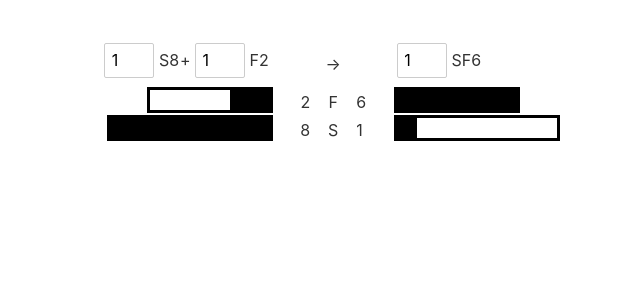
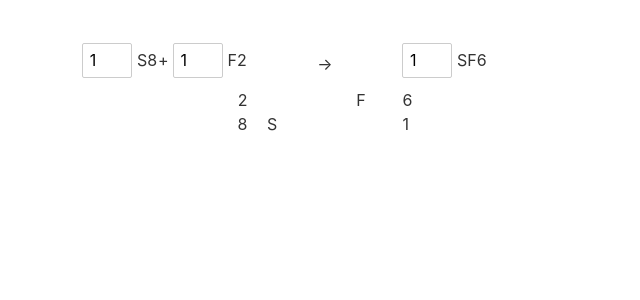
Before and after one commit to nchlsb/ChemicalEquationBalancer, a Svelte app: page / in a window 1280 px wide. Shown: the top 300 px of the page, without its empty margins (315-955 px from the left). Built offline with nearby package versions, Linux system fonts and the light colour scheme.

Commit message:
New visualization: element symbol moves back and forth across screen to show balance or imbalance

```diff
--- a/src/App.svelte
+++ b/src/App.svelte
@@ -63,14 +63,25 @@
 	})
 
 	const BAR_HEIGHT = 20
+	type Spacing = {reactants: number, width: number, products: number}
+
+	let widths: [ChemicalElement, Counts, Spacing][]
+	$: widths = orderedEntries.map(([element, counts]) => {
+		const totalElements = counts.amountInProducts + counts.amountInReactants
+		const w = 5 // percent
+		return [element, counts, {
+			reactants: (100 - w) * counts.amountInReactants / totalElements,
+			width: w,
+			products: (100 - w) * counts.amountInProducts / totalElements
+		}]
+	})
 </script>
 
 <main>
 	<table id="reactants-and-prodcuts">
 		<!-- written products and recants -->
 		<tr>
-			<!-- recants expression -->
-			<td class="alignRight">
+			<td id="reactants-expression">
 				{#each equation.reactants as [coefficient, molecule], index}
 					{#if index !== 0}
 						<Katex math="+" />
@@ -82,12 +93,10 @@
 					<Katex math={toTex(molecule)} />
 				{/each}
 			</td>
-			<!-- arrow -->
-			<td class="alignCenter" colspan="3">
+			<td id="arrow">
 				<Katex math={"\\rightarrow"} />
 			</td>
-			<!-- prodcuts expression -->
-			<td>
+			<td id="products-expression">
 				{#each equation.products as [coefficient, molecule], index}
 
 					{#if index !== 0}
@@ -100,42 +109,17 @@
 			</td>
 		</tr>
 		<!-- visualization -->
-		{#each orderedEntries as [element, counts]}
+		{#each widths as [element, counts, {reactants, width, products}]}
 		<tr>
-			<!-- recants bar -->
-			<td class="alignRight">
-				<svg
-					class="brett"
-					transform="scale(-1, 1)"
-					height={BAR_HEIGHT}
-					width={Math.max(counts.amountInProducts, counts.amountInReactants) * 20}
-				>
-					<rect class="owed-bar" x=0 y=0 height={BAR_HEIGHT} width={counts.amountInProducts * 20}></rect>
-					<rect class="has-bar" x=0 y=0 height={BAR_HEIGHT} width={counts.amountInReactants * 20}></rect>
-				</svg>
-			</td>
-			<!-- recants count -->
-			<td class="alignRight">
+			<td class="reactants-count">
 				<Katex math={counts.amountInReactants.toString()} displayMode={false}></Katex>
 			</td>
-			<!-- element symbol -->
-			<td class="alignCenter">
-				<Katex math={`\\mathrm{${element}}`} displayMode={false}></Katex>
+			<td class="element-symbol">
+				<!-- <Katex math={`\\mathrm{${element}}`} displayMode={false}></Katex> -->
+				<div><div class="x" style="width: {products}%"></div><div class="w" style="width: {width}%"><Katex math={`\\mathrm{${element}}`} displayMode={false}></Katex></div><div class="y" style="width: {reactants}%"></div></div>
 			</td>
-			<!-- products count -->
-			<td>
+			<td class="products-count">
 				<Katex math={counts.amountInProducts.toString()} displayMode={false}></Katex>
-			</td>
-			<!-- products bar -->
-			<td>
-				<svg
-					class="brett"
-					height={BAR_HEIGHT}
-					width={Math.max(counts.amountInProducts, counts.amountInReactants) * 20}
-				>
-					<rect class="owed-bar" x=0 y=0 height={BAR_HEIGHT} width={counts.amountInReactants * 20}></rect>
-					<rect class="has-bar" x=0 y=0 height={BAR_HEIGHT} width={counts.amountInProducts * 20}></rect>
-				</svg>
 			</td>
 		</tr>
 		{/each}
@@ -172,23 +156,33 @@
 		outline: 3px solid black;
 	}
 
-	td {
+	#reactants-expression, .reactants-bar, .reactants-count {
+		text-align: right;
+	}
+
+	#arrow, .element-symbol {
+		text-align: center;
+	}
+
+	#products-expression, .products-bar, .products-count {
 		text-align: left;
 	}
 
-	.alignRight {
-		text-align: right;
+	#reactants-expression, #products-expression {
+		width: 35%;
 	}
 
-	.alignCenter {
-		text-align: center;
+	.reactants-count, .element-symbol, .products-count {
+		width: 10%;
 	}
 
-	#reactants-and-prodcuts{
-		text-align: center;
+	#reactants-and-prodcuts {
 		padding: 1em;
 		margin: 0 auto;
 		width: 100%;
+	}
 
+	.x, .w, .y {
+		display: inline-block;
 	}
 </style>
```
